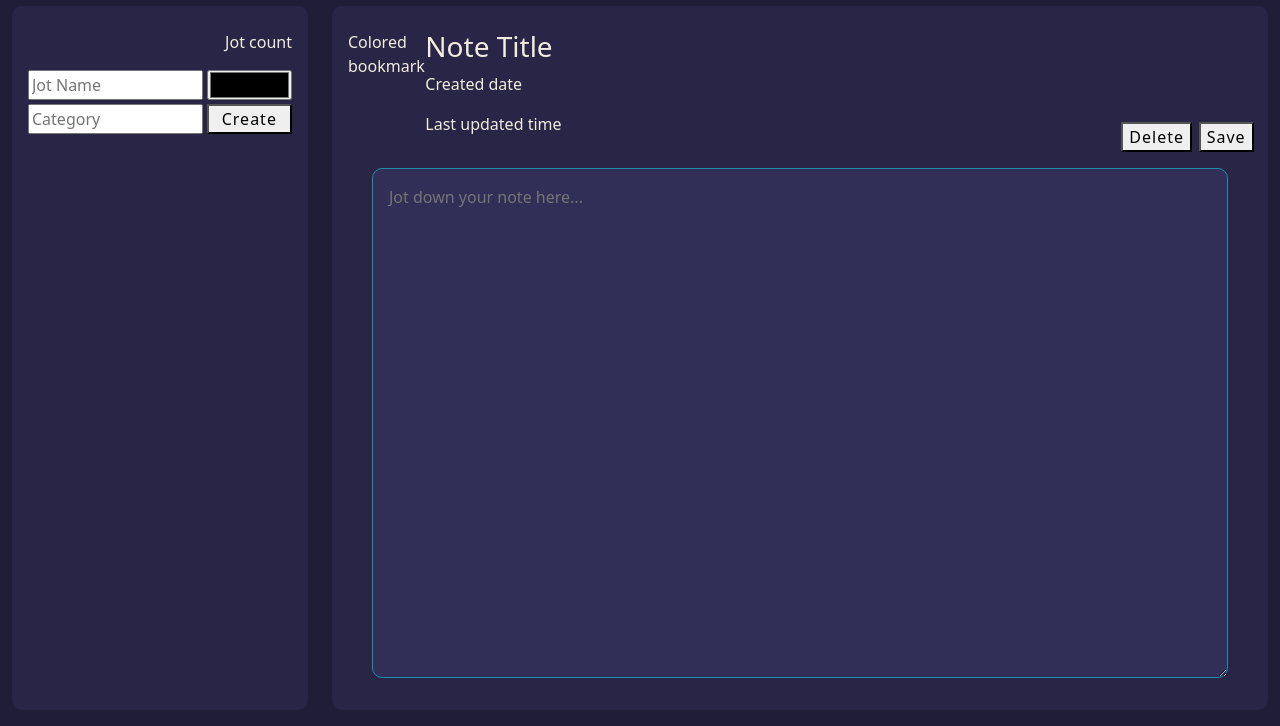
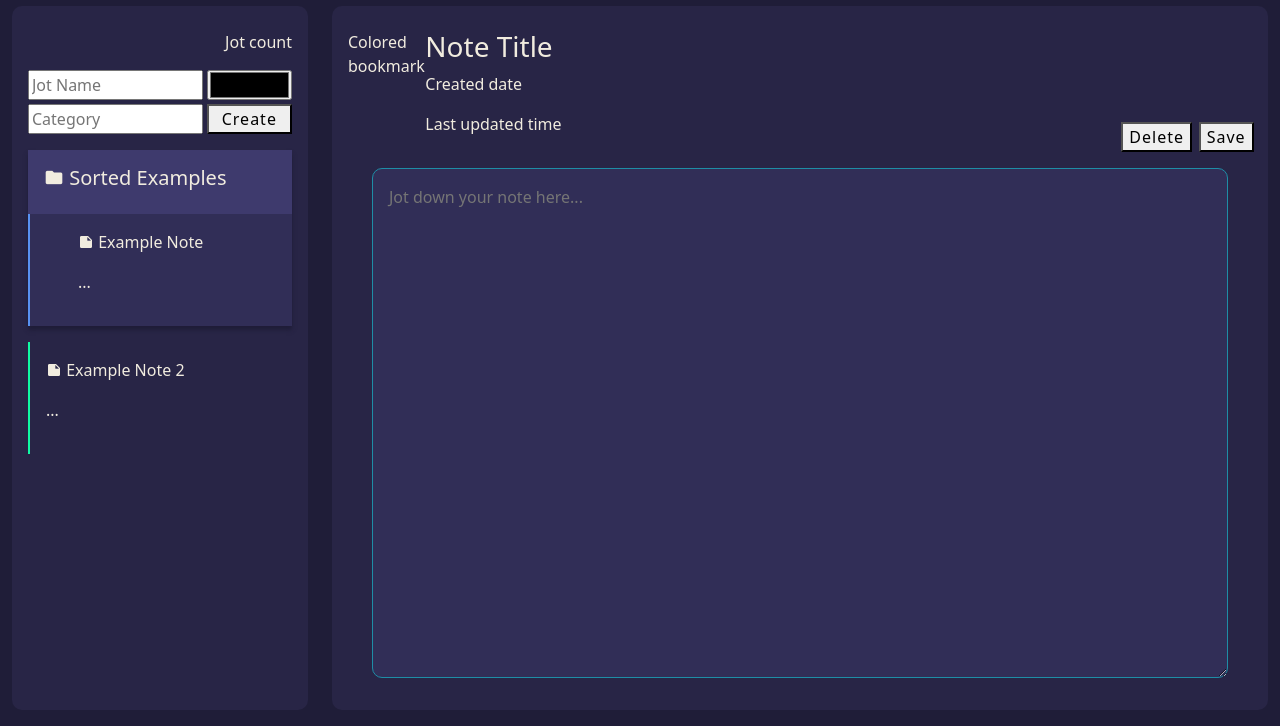
Before and after one commit to santyclause/jot, a website with bundled scripts: page index.html in a window 1280 px wide. Shown: the part 74-800 px from the top of the page. Built offline with nearby package versions, Linux system fonts and the light colour scheme; a script that the page names is missing.

Commit message:
modified templates + drew note list to page

```diff
--- a/app/controllers/NotesController.js
+++ b/app/controllers/NotesController.js
@@ -2,13 +2,23 @@ import { AppState } from "../AppState.js";
 import { notesService } from "../services/NotesService.js";
 
 export class NotesController {
-
+  constructor() {
+    this.drawNoteList()
+  }
 
   drawNoteList() {
     const noteListElem = document.getElementById('note-list');
     const categories = AppState.categories;
     const notes = AppState.notes;
+    let noteCont = '';
 
+    categories.forEach((category) => noteCont += category.HTMLTemplate);
+    notes.forEach((note) => {
+      if (note.category == '') {
+        noteCont += note.uncategorizedHTMLTemplate;
+      }
+    })
 
+    noteListElem.innerHTML = noteCont;
   }
 }
--- a/app/models/Category.js
+++ b/app/models/Category.js
@@ -19,7 +19,7 @@ export class Category {
   }
 
   get containedNotesHTML() {
-    const notes = this.containedNotes();
+    const notes = this.containedNotes;
     let noteHTMLCont = '';
     notes.forEach((note) => noteHTMLCont += note.categorizedHTMLTemplate);
     return noteHTMLCont;
@@ -30,10 +30,10 @@ export class Category {
               <div class="col-12">
                 <div class="category-cont">
                   <div class="category" role="button">
-                    <p>
+                    <h5>
                       <i class="mdi mdi-folder"></i>
                       <span>${this.name}</span>
-                    </p>
+                    </h5>
                   </div>
                   ${this.containedNotesHTML}
                 </div>
--- a/app/models/Note.js
+++ b/app/models/Note.js
@@ -13,7 +13,7 @@ export class Note {
 
   get categorizedHTMLTemplate() {
     return `
-                  <div class="categorized-note" style="border-left: ${this.color}">
+                  <div class="categorized-note" style="border-left: 2px solid ${this.color}">
                     <p>
                       <i class="mdi mdi-note"></i>
                       <span>${this.name}</span>
@@ -26,7 +26,7 @@ export class Note {
   get uncategorizedHTMLTemplate() {
     return `
               <div class="col-12">
-                <div class="uncategorized-note" style="border-left: ${this.color}">
+                <div class="uncategorized-note" style="border-left: 2px solid ${this.color}">
                   <p>
                     <i class="mdi mdi-note"></i>
                     <span>${this.name}</span>
--- a/assets/style/style.css
+++ b/assets/style/style.css
@@ -9,6 +9,10 @@
 }
 
 p {
+  margin: 0;
+}
+
+h5 {
   margin: 0;
 }
 
```
